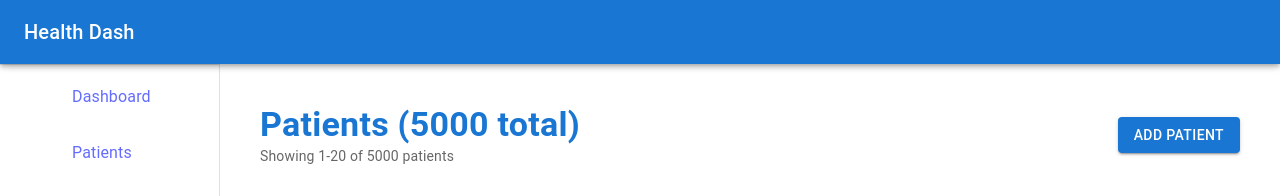
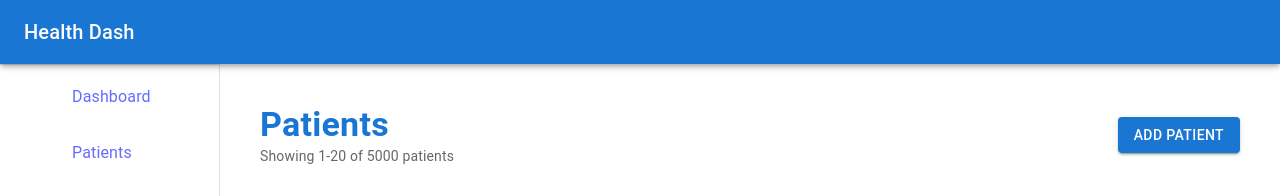
Before and after one commit to kyeongan/health-dash, a React (Vite) app: page /patients in a window 1280 px wide. Shown: the top 196 px of the page. Built offline with nearby package versions, Linux system fonts and the light colour scheme; some icons are missing.

Commit message:
remove total number of patients

```diff
--- a/src/pages/PatientList.tsx
+++ b/src/pages/PatientList.tsx
@@ -58,7 +58,7 @@ export default function PatientList() {
       <Box sx={{ display: 'flex', alignItems: 'center', justifyContent: 'space-between', mb: 2, p: 2 }}>
         <Box>
           <Typography variant="h4" fontWeight={700} color="primary.main">
-            Patients ({patients.length} total)
+            Patients
           </Typography>
           <Typography variant="body2" color="text.secondary">
             Showing {((page - 1) * itemsPerPage) + 1}-{Math.min(page * itemsPerPage, allFilteredPatients.length)} of {allFilteredPatients.length} {search ? 'filtered ' : ''}patients
```
